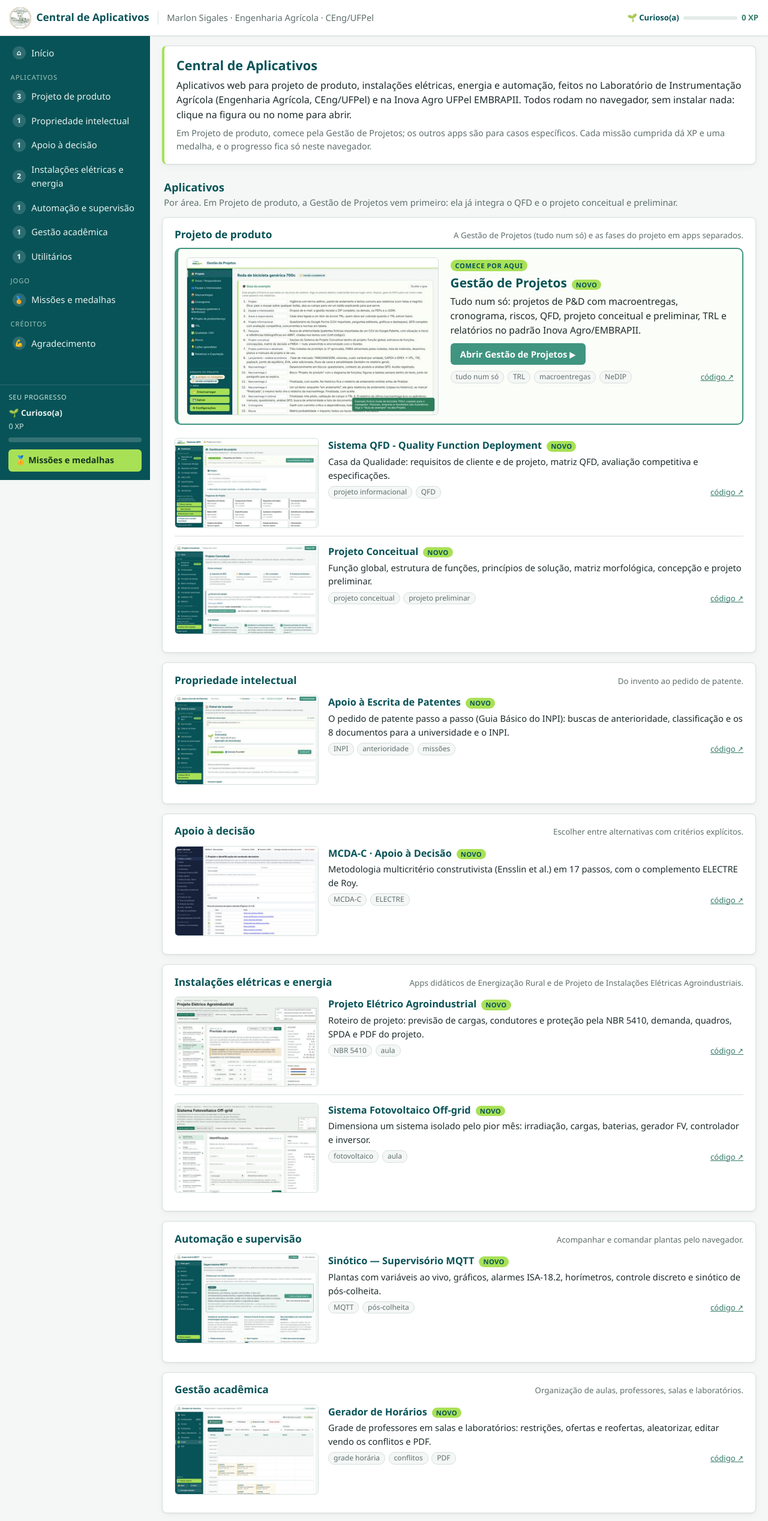
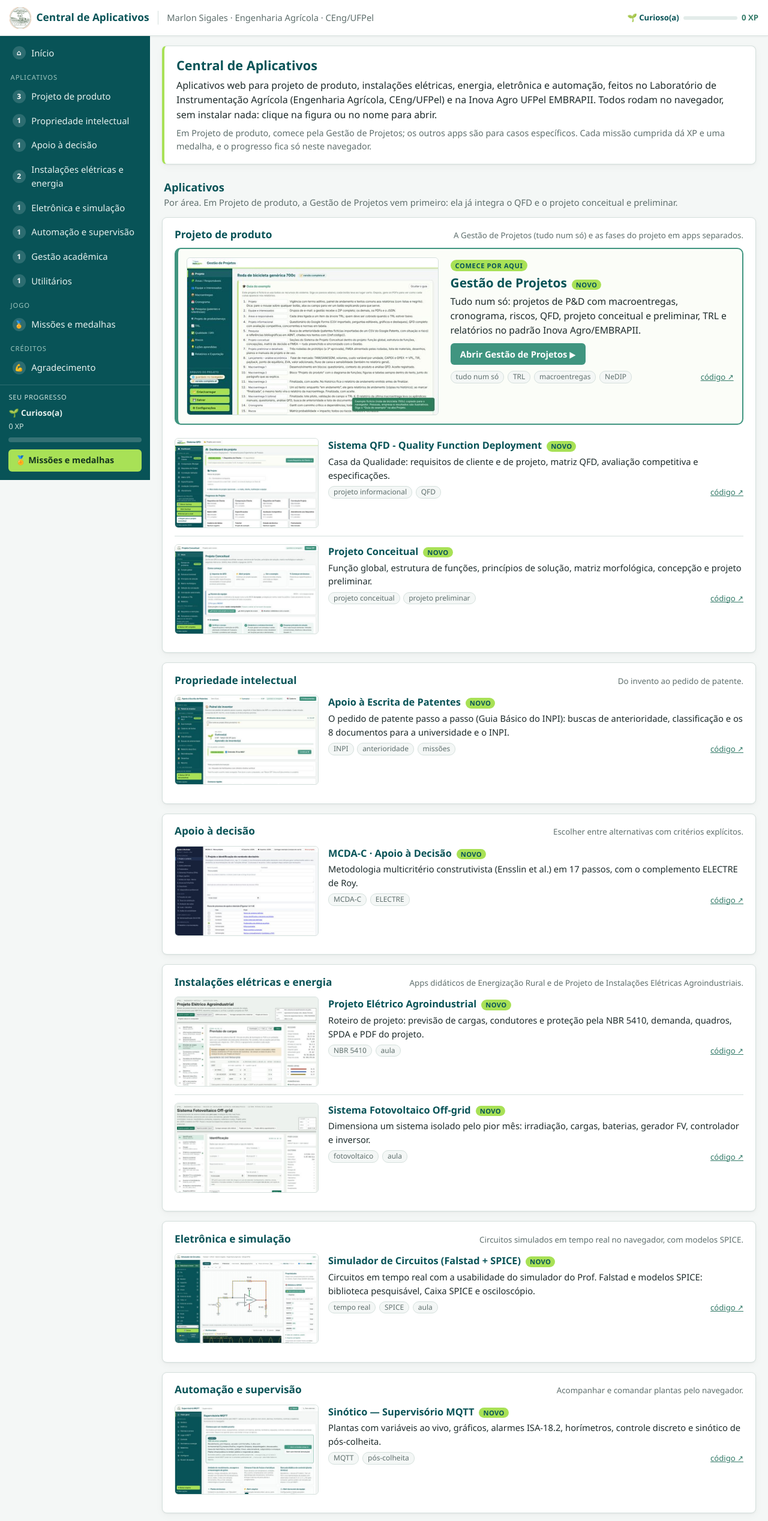
Before and after one commit to MarlonSigales/central-de-aplicativos, a plain HTML site: page index.html in a window 1280 px wide. Shown: the top 2535 px of the page at 60% size. Drawn offline with Linux system fonts and the light colour scheme.

Commit message:
Central: inclui o Simulador de Circuitos (Falstad + SPICE) na nova categoria Eletrônica e simulação
Co-Authored-By: Claude Opus 5.5 <noreply@anthropic.com>
Claude-Session: https://claude.ai/code/session_01GS2mRpenwJRjSmTPEVjQFq

```diff
--- a/index.html
+++ b/index.html
@@ -8,7 +8,7 @@
     <meta name="description" content="Aplicativos web de Marlon Sigales para projeto de produto (QFD, projeto conceitual, gestão de projetos), instalações elétricas, energia e automação. Todos rodam no navegador.">
     <link rel="icon" type="image/png" href="img/icone-instagri.png">
     <link rel="apple-touch-icon" href="img/icone-instagri-180.png">
-    <link rel="stylesheet" href="css/style.css?v=20261118a">
+    <link rel="stylesheet" href="css/style.css?v=20261118b">
 </head>
 <body>
     <header class="topbar">
@@ -37,7 +37,7 @@
                 <div class="container">
                     <section class="card card-intro" id="inicio">
                         <h1>Central de Aplicativos</h1>
-                        <p>Aplicativos web para projeto de produto, instalações elétricas, energia e automação, feitos no
+                        <p>Aplicativos web para projeto de produto, instalações elétricas, energia, eletrônica e automação, feitos no
                             Laboratório de Instrumentação Agrícola (Engenharia Agrícola, CEng/UFPel) e na Inova Agro UFPel EMBRAPII.
                             Todos rodam no navegador, sem instalar nada: clique na figura ou no nome para abrir.</p>
                         <p class="muted">Em Projeto de produto, comece pela Gestão de Projetos; os outros apps são para casos específicos. Cada missão cumprida dá XP e uma medalha, e o progresso fica só neste navegador.</p>
@@ -101,8 +101,8 @@
 
     <div class="aviso-flutuante" id="aviso" role="status" aria-live="polite"></div>
 
-    <script src="js/apps.js?v=20261118a"></script>
-    <script src="js/gamificacao.js?v=20261118a"></script>
-    <script src="js/app.js?v=20261118a"></script>
+    <script src="js/apps.js?v=20261118b"></script>
+    <script src="js/gamificacao.js?v=20261118b"></script>
+    <script src="js/app.js?v=20261118b"></script>
 </body>
 </html>
--- a/js/apps.js
+++ b/js/apps.js
@@ -22,6 +22,7 @@ const CATEGORIAS = [
     { id: 'pi', nome: 'Propriedade intelectual', descricao: 'Do invento ao pedido de patente.' },
     { id: 'decisao', nome: 'Apoio à decisão', descricao: 'Escolher entre alternativas com critérios explícitos.' },
     { id: 'eletrica', nome: 'Instalações elétricas e energia', descricao: 'Apps didáticos de Energização Rural e de Projeto de Instalações Elétricas Agroindustriais.' },
+    { id: 'eletronica', nome: 'Eletrônica e simulação', descricao: 'Circuitos simulados em tempo real no navegador, com modelos SPICE.' },
     { id: 'automacao', nome: 'Automação e supervisão', descricao: 'Acompanhar e comandar plantas pelo navegador.' },
     { id: 'academico', nome: 'Gestão acadêmica', descricao: 'Organização de aulas, professores, salas e laboratórios.' },
     { id: 'utilitarios', nome: 'Utilitários', descricao: 'Ferramentas pequenas do dia a dia.' }
@@ -108,6 +109,17 @@ const APPS = [
         etiquetas: ['fotovoltaico', 'aula']
     },
     {
+        id: 'simulador',
+        ativo: true,
+        categoria: 'eletronica',
+        nome: 'Simulador de Circuitos (Falstad + SPICE)',
+        descricao: 'Circuitos em tempo real com a usabilidade do simulador do Prof. Falstad e modelos SPICE: biblioteca pesquisável, Caixa SPICE e osciloscópio.',
+        url: 'https://marlonsigales.github.io/simulador-baseado-no-falstad-e-spice/',
+        codigo: 'https://github.com/MarlonSigales/simulador-baseado-no-falstad-e-spice',
+        imagem: 'img/apps/simulador.jpg',
+        etiquetas: ['tempo real', 'SPICE', 'aula']
+    },
+    {
         id: 'mqtt',
         ativo: true,
         categoria: 'automacao',
```
Also changed, not shown: img/apps/simulador.jpg (added), todoQA.txt, 1 other file.
